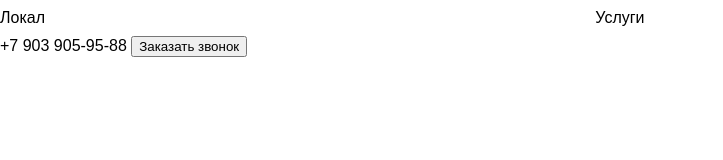
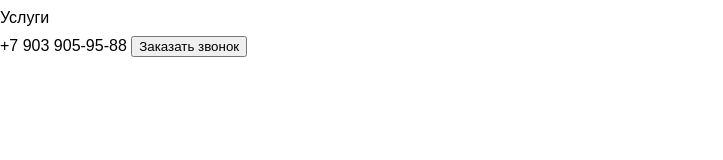
Before and after one commit to VadimMulin/special-app, a plain HTML site: page index.html in a window 1280 px wide. Shown: the full height of the page, 0-723 px from the left. Drawn offline with Linux system fonts and the light colour scheme.

Commit message:
Update index.html

```diff
--- a/index.html
+++ b/index.html
@@ -12,7 +12,6 @@
 <body>
     <header>
         <nav>
-            <a href="#local">Локал</a>
             <a href="#services">Услуги</a>
             <a href="#portfolio">Портфолио</a>
         </nav>
```
